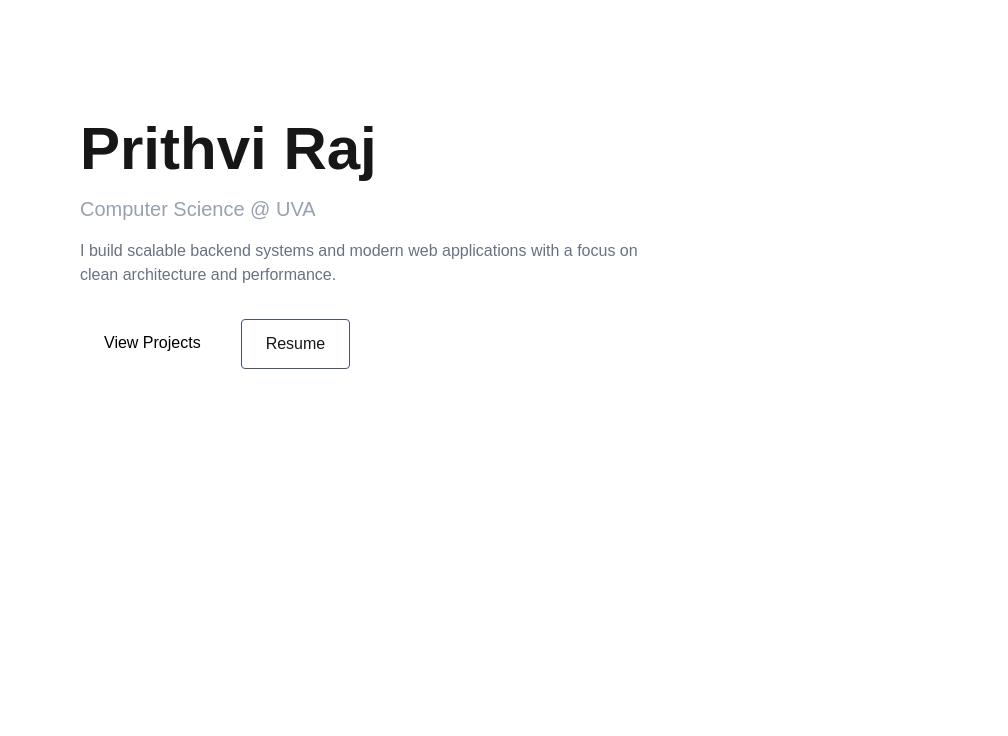
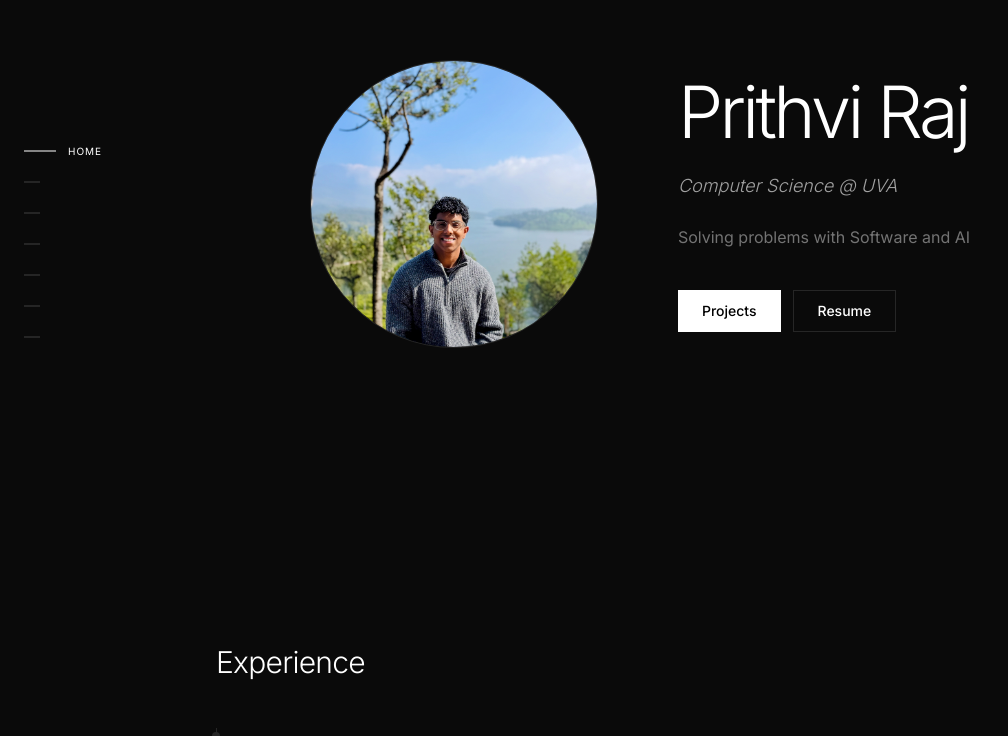
Before and after one commit to whozpj/Portfolio, a Next.js app in the folder portfolio/: page / in a window 1280 px wide. Shown: the part 156-892 px from the top of the page, without its empty margins (0-1008 px from the left). Before the commit the page ends 800 px from the top, so only its background shows below. Built offline with nearby package versions, Linux system fonts and the light colour scheme.

Commit message:
Mantech updated

```diff
--- a/portfolio/app/components/Hero.tsx
+++ b/portfolio/app/components/Hero.tsx
@@ -1,58 +1,215 @@
 "use client";
 
-import { motion } from "framer-motion";
+import { motion, useScroll, useTransform } from "framer-motion";
+import Image from "next/image";
+import { useState, useEffect } from "react";
 
-export default function Hero() {
+export default function Portfolio() {
+  const [activeSection, setActiveSection] = useState("hero");
+  const { scrollYProgress } = useScroll();
+  const opacity = useTransform(scrollYProgress, [0, 0.1], [1, 0]);
+
+  useEffect(() => {
+    const handleScroll = () => {
+      const sections = ["hero", "experience", "projects", "skills", "interests", "resume", "contact"];
+      const current = sections.find(section => {
+        const element = document.getElementById(section);
+        if (element) {
+          const rect = element.getBoundingClientRect();
+          return rect.top <= 100 && rect.bottom >= 100;
+        }
+        return false;
+      });
+      if (current) setActiveSection(current);
+    };
+
+    window.addEventListener("scroll", handleScroll);
+    return () => window.removeEventListener("scroll", handleScroll);
+  }, []);
+
+  const scrollToSection = (id: string) => {
+    const element = document.getElementById(id);
+    element?.scrollIntoView({ behavior: "smooth" });
+  };
+
   return (
-    <section className="min-h-screen flex flex-col justify-center px-10 md:px-20">
-      <motion.h1
-        initial={{ opacity: 0, y: 20 }}
-        animate={{ opacity: 1, y: 0 }}
-        transition={{ duration: 0.6 }}
-        className="text-5xl md:text-6xl font-bold"
+    <div className="bg-neutral-950 text-white selection:bg-white selection:text-black">
+      {/* Side Navigation - Thinner line, smaller text */}
+      <motion.nav
+        initial={{ x: -50, opacity: 0 }}
+        animate={{ x: 0, opacity: 1 }}
+        transition={{ delay: 0.5, duration: 0.6 }}
+        className="fixed left-6 top-1/2 -translate-y-1/2 z-50 hidden lg:block"
       >
-        Prithvi Raj
-      </motion.h1>
+        <div className="flex flex-col gap-4">
+          {[
+            { id: "hero", label: "Home" },
+            { id: "experience", label: "Experience" },
+            { id: "projects", label: "Projects" },
+            { id: "skills", label: "Skills" },
+            { id: "interests", label: "Interests" },
+            { id: "resume", label: "Resume" },
+            { id: "contact", label: "Contact" }
+          ].map((item) => (
+            <button key={item.id} onClick={() => scrollToSection(item.id)} className="group flex items-center gap-3">
+              <div className={`h-[1px] transition-all duration-300 ${activeSection === item.id ? "w-8 bg-white" : "w-4 bg-neutral-700 group-hover:w-6"}`} />
+              <span className={`text-[10px] uppercase tracking-widest transition-all duration-300 ${activeSection === item.id ? "opacity-100" : "opacity-0 group-hover:opacity-50"}`}>
+                {item.label}
+              </span>
+            </button>
+          ))}
+        </div>
+      </motion.nav>
 
-      <motion.p
-        initial={{ opacity: 0, y: 20 }}
-        animate={{ opacity: 1, y: 0 }}
-        transition={{ delay: 0.1, duration: 0.6 }}
-        className="mt-4 text-xl text-gray-400"
-      >
-        Computer Science @ UVA
-      </motion.p>
+      {/* Hero Section - Reduced font sizes and image scale */}
+      <section id="hero" className="h-[90vh] flex flex-col md:flex-row items-center justify-center gap-12 md:gap-20 px-6 max-w-6xl mx-auto">
+        <motion.div initial={{ opacity: 0, scale: 0.95 }} animate={{ opacity: 1, scale: 1 }} transition={{ duration: 0.8 }} className="relative">
+          <div className="w-56 h-56 md:w-72 md:h-72 rounded-full overflow-hidden border border-neutral-800 bg-neutral-900">
+            <Image src="/pfp.jpg" alt="Prithvi Raj" width={300} height={300} className="w-full h-full object-cover transition-all duration-700" priority />
+          </div>
+        </motion.div>
 
-      <motion.p
-        initial={{ opacity: 0, y: 20 }}
-        animate={{ opacity: 1, y: 0 }}
-        transition={{ delay: 0.2, duration: 0.6 }}
-        className="mt-4 max-w-xl text-gray-500"
-      >
-        I build scalable backend systems and modern web applications with a
-        focus on clean architecture and performance.
-      </motion.p>
+        <motion.div initial={{ opacity: 0, y: 20 }} animate={{ opacity: 1, y: 0 }} transition={{ duration: 0.8, delay: 0.1 }} className="space-y-6 max-w-xl text-center md:text-left">
+          <h1 className="text-5xl md:text-7xl font-light tracking-tighter">Prithvi Raj</h1>
+          <p className="text-lg text-neutral-400 font-light italic">Computer Science @ UVA</p>
+          <p className="text-base text-neutral-500 leading-relaxed">
+            Solving problems with Software and AI
+          </p>
+          <div className="flex gap-3 justify-center md:justify-start pt-4">
+            <button onClick={() => scrollToSection("projects")} className="px-6 py-2.5 bg-white text-black text-sm font-medium hover:bg-neutral-200 transition-all">
+              Projects
+            </button>
+            <button onClick={() => scrollToSection("resume")} className="px-6 py-2.5 border border-neutral-800 text-sm font-medium hover:bg-white hover:text-black transition-all">
+              Resume
+            </button>
+          </div>
+        </motion.div>
+      </section>
 
-      <motion.div
-        initial={{ opacity: 0 }}
-        animate={{ opacity: 1 }}
-        transition={{ delay: 0.3 }}
-        className="mt-8 flex gap-4"
-      >
-        <a
-          href="#projects"
-          className="px-6 py-3 rounded bg-white text-black font-medium hover:bg-gray-200 transition"
-        >
-          View Projects
-        </a>
+{/* Experience Section - 4 Distinct Entries */}
+      <section id="experience" className="py-20 px-6 max-w-4xl mx-auto">
+        <h2 className="text-3xl font-light mb-12 tracking-tight">Experience</h2>
+        <div className="space-y-12">
+          {[
+            {
+              date: "June 2026 — August 2026",
+              role: "Incoming Data Engineering Intern",
+              company: "Fannie Mae",
+            },
+            {
+              date: "2024 — Present",
+              role: "Software Engineer",
+              company: "ManTech",
+              desc: (
+                <ul className="space-y-2 mt-3 text-sm text-neutral-500 font-light">
+                  <li className="flex gap-2">
+                    <span className="text-neutral-700">—</span>
+                    Migrating a legacy DoD system used across 100+ global locations to modern microservice architectures.
+                  </li>
+                  <li className="flex gap-2">
+                    <span className="text-neutral-700">—</span>
+                    Built and maintained four Python Django microservices that exposed GraphQL APIs, while designing a normalized PostgreSQL schema with foreign-key constraints to ensure relational integrity across multi-entity workflows.
+                  </li>
+                  <li className="flex gap-2">
+                    <span className="text-neutral-700">—</span>
+                    Automated vehicle inventory processing by building a production backend ingestion pipeline using a GraphQL API, Google Cloud Vision OCR, and Gemini Flash 1.5 to extract data from over 200 label photos per batch, reducing manual entry time by 90% (from 3 minutes to 20 seconds per label) and eliminating data entry errors.
+                  </li>
+                  <li className="flex gap-2">
+                    <span className="text-neutral-700">—</span>
+                    Developed React/TS interfaces that condensed workflows by 75%, increasing data-entry efficiency by 50%.
+                  </li>
+                  <li className="flex gap-2">
+                    <span className="text-neutral-700">—</span>
+                    Currently architecting a global RAG search pipeline using Llama 3.2 (3B) and Pinecone to enable Natural Language Querying across 1M+ distributed data points.
+                  </li>
+                </ul>
+              ),
+            },
+            {
+              date: "November 2025 — May 2026",
+              role: "Software Engineer (Applied Machine Learning)",
+              company: "Candlefish",
+              desc: "Architected RESTful APIs with FastAPI and implemented JWT-based authentication. Migrated legacy local storage to a containerized Docker environment.",
+            },
+            {
+              date: "May 2024 — August 2024",
+              role: "Software Development Intern",
+              company: "MyEdMaster",
+              desc: "Mentored 50+ students in Data Structures and Algorithms. Conducted code reviews and debugged complex C++ and Java implementations during office hours.",
+            }
+          ].map((job, i) => (
+            <motion.div
+              key={i}
+              initial={{ opacity: 0, x: -10 }}
+              whileInView={{ opacity: 1, x: 0 }}
+              transition={{ duration: 0.5, delay: i * 0.1 }}
+              viewport={{ once: true }}
+              className="group relative pl-8 border-l border-neutral-800 hover:border-neutral-500 transition-colors"
+            >
+              {/* Timeline Dot */}
+              <div className="absolute left-[-5px] top-1 h-2 w-2 rounded-full bg-neutral-800 group-hover:bg-white transition-colors" />
 
-        <a
-          href="/resume.pdf"
-          className="px-6 py-3 rounded border border-gray-600 hover:border-white transition"
-        >
-          Resume
-        </a>
-      </motion.div>
-    </section>
+              <span className="text-[10px] text-neutral-600 uppercase tracking-[0.2em] font-medium">
+                {job.date}
+              </span>
+              <h3 className="text-xl font-light mt-1 tracking-tight text-neutral-200">
+                {job.role}
+              </h3>
+              <p className="text-neutral-500 text-sm mb-3 italic">
+                {job.company}
+              </p>
+              <p className="text-neutral-500 text-sm leading-relaxed max-w-2xl font-light">
+                {job.desc}
+              </p>
+            </motion.div>
+          ))}
+        </div>
+      </section>
+
+      {/* Projects Section - Two columns, smaller cards */}
+      <section id="projects" className="py-24 px-6 max-w-5xl mx-auto">
+        <h2 className="text-3xl font-light mb-12 tracking-tight">Selected Projects</h2>
+        <div className="grid sm:grid-cols-2 gap-6">
+          {[1, 2, 3, 4].map((i) => (
+            <motion.div key={i} className="p-6 bg-neutral-900/50 border border-neutral-900 hover:border-neutral-700 transition-all">
+              <h3 className="text-lg font-light mb-2">Distributed Key-Value Store</h3>
+              <p className="text-neutral-500 text-sm mb-4 leading-relaxed">
+                A high-performance storage engine built for consistency and speed.
+              </p>
+              <div className="flex gap-2">
+                <span className="text-[10px] text-neutral-400 border border-neutral-800 px-2 py-0.5 uppercase">Rust</span>
+                <span className="text-[10px] text-neutral-400 border border-neutral-800 px-2 py-0.5 uppercase">gRPC</span>
+              </div>
+            </motion.div>
+          ))}
+        </div>
+      </section>
+
+      {/* Skills - Smaller radius, tighter text */}
+      <section id="skills" className="py-24 px-6 max-w-4xl mx-auto text-center">
+        <h2 className="text-3xl font-light mb-16 tracking-tight">Skills</h2>
+        <div className="flex flex-wrap justify-center gap-3">
+          {["React", "Node.js", "Python", "TypeScript", "FastAPI", "MongoDB", "Docker", "SQL"].map((skill) => (
+            <span key={skill} className="px-4 py-1.5 border border-neutral-800 text-xs text-neutral-400 hover:border-neutral-500 transition-all cursor-default">
+              {skill}
+            </span>
+          ))}
+        </div>
+      </section>
+
+      {/* Resume & Contact - Merged into a smaller footer section */}
+      <section id="contact" className="py-32 px-6 max-w-4xl mx-auto text-center border-t border-neutral-900">
+        <h2 className="text-3xl font-light mb-6 tracking-tight">Get in touch.</h2>
+        <p className="text-neutral-500 text-sm mb-10 max-w-md mx-auto">
+          Currently looking for 2026 internships. Feel free to reach out for a chat.
+        </p>
+        <div className="flex flex-wrap justify-center gap-6 text-xs uppercase tracking-widest text-neutral-400">
+          <a href="mailto:wyp9mq@virginia.edu" className="hover:text-white transition-colors">Email</a>
+          <a href="https://linkedin.com/in/prithvi-raj" className="hover:text-white transition-colors">LinkedIn</a>
+          <a href="https://github.com/whozpj" className="hover:text-white transition-colors">GitHub</a>
+          <a href="/resume.pdf" className="hover:text-white transition-colors border-b border-neutral-700">Resume</a>
+        </div>
+      </section>
+    </div>
   );
 }
--- a/portfolio/app/layout.tsx
+++ b/portfolio/app/layout.tsx
@@ -1,4 +1,11 @@
+import { Inter } from 'next/font/google';
 import "./globals.css";
+
+const inter = Inter({
+  subsets: ['latin'],
+  weight: ['200', '300', '400', '500', '600'],
+  variable: '--font-inter',
+});
 
 export const metadata = {
   title: "Prithvi Raj",
@@ -12,7 +19,7 @@ export default function RootLayout({
 }) {
   return (
     <html lang="en">
-      <body className="bg-[#0b0b0b] text-white">
+      <body className={`${inter.className} bg-[#0b0b0b] text-white antialiased`}>
         {children}
       </body>
     </html>
```
Also changed, not shown: portfolio/public/pfp.jpg (added).
